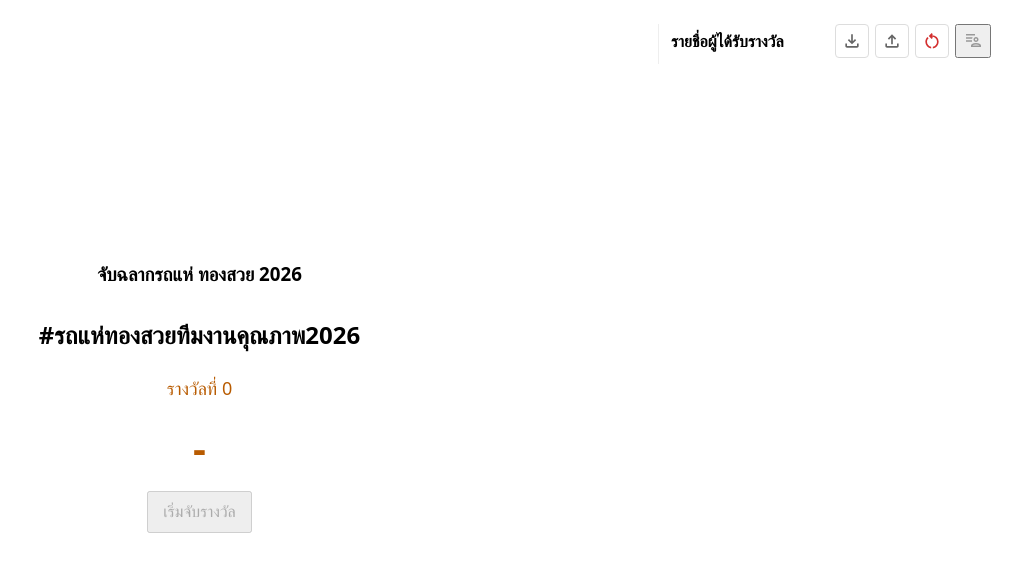
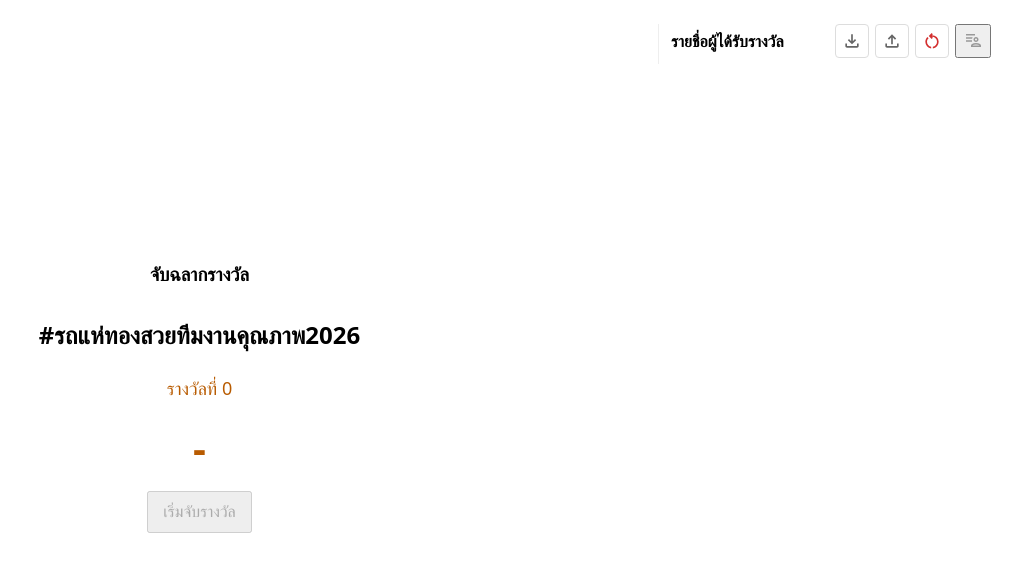
Before and after one commit to fernelicious/LuckyDraw2026, a plain HTML site: page index.html in a window 1280 px wide. Shown: the whole page, without its empty margins (265-1280 px from the left). Drawn offline with Linux system fonts and the light colour scheme.

Commit message:
Update index.html

```diff
--- a/index.html
+++ b/index.html
@@ -17,7 +17,7 @@
 <body>
     <div style="display:flex;gap:18px;align-items:flex-start;min-height:calc(100vh - 48px)">
         <div style="flex:1;display:flex;flex-direction:column;align-items:center;justify-content:center;min-height:calc(100vh - 48px);padding-top:0">
-            <h3 style="margin:0 0 12px;text-align:center">จับฉลากรถแห่ ทองสวย 2026</h3>
+            <h3 style="margin:0 0 12px;text-align:center">จับฉลากรางวัล</h3>
             <h2>#รถแห่ทองสวยทีมงานคุณภาพ2026</h2>
             <div id="currentPrizeLabel" style="margin-top:6px;font-size:18px;color:#b85b00;text-align:center">รางวัลที่ -</div>
             <div style="text-align:center;margin-bottom:6px">
```
